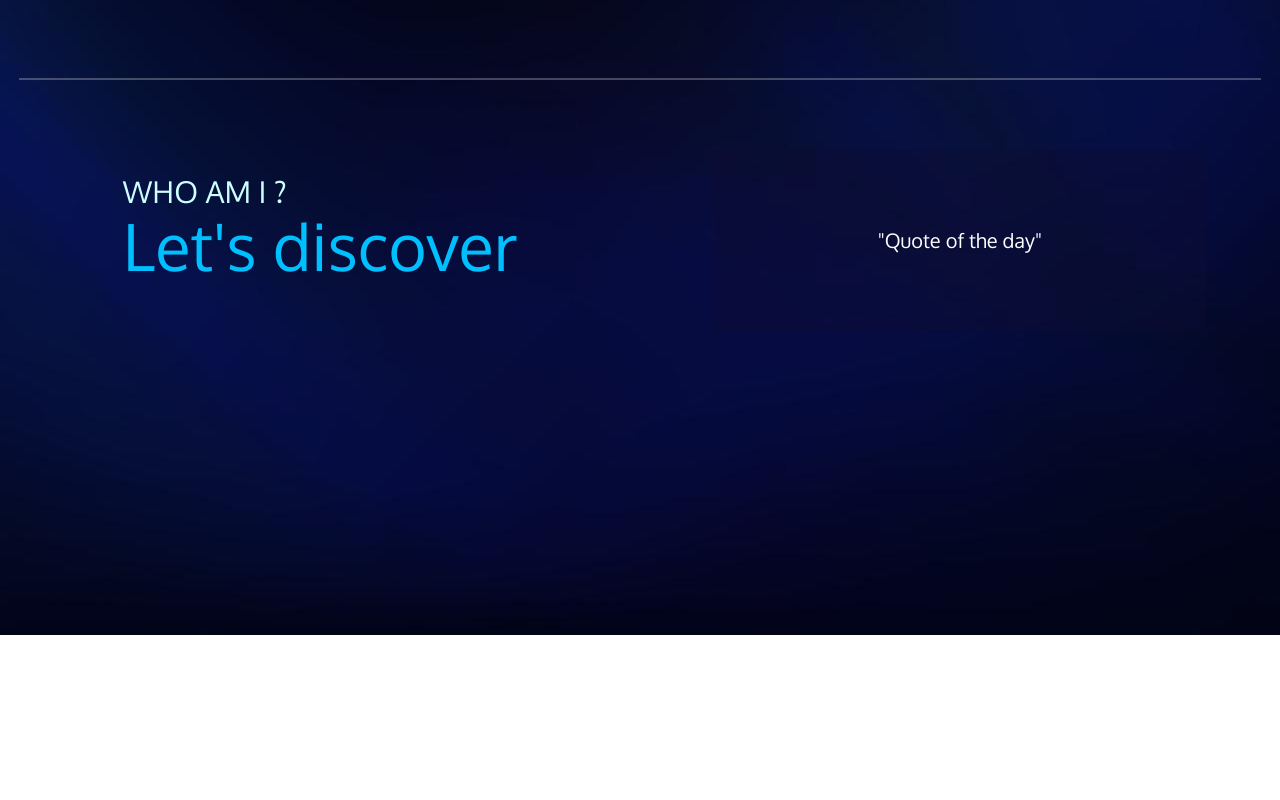
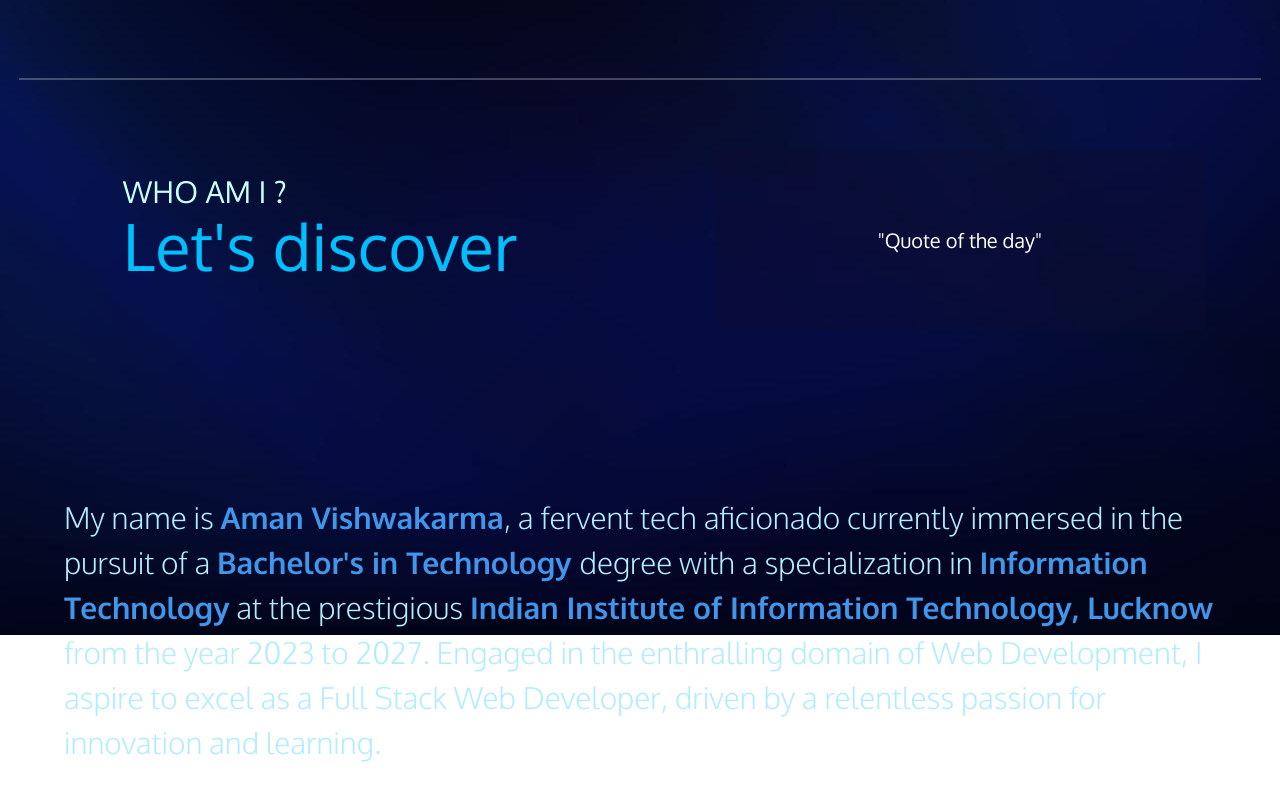
Before and after one commit to AMANVISHWAKARMA27/Portfolio-Website, a React (Vite) app in the folder Frontend/portfolio/: page / in a window 1280 px wide. Shown: the part 722-1522 px from the top of the page. Built offline with nearby package versions, Linux system fonts and the light colour scheme.

Commit message:
about page

```diff
--- a/Frontend/portfolio/src/components/About.jsx
+++ b/Frontend/portfolio/src/components/About.jsx
@@ -3,7 +3,8 @@
 
 function About() {
     return (
-        <div className='flex flex-col h-[100vh] w-[100%] justify-around items-center text-white'>
+        <div className='flex flex-col items-center'>
+            <div className='flex flex-col h-[100vh] w-[100%] justify-around items-center text-white font-sans'>
                 <div className='flex flex-row h-[35%] w-[98%] justify-between pt-[20px]'>
                     <div className='flex flex-col h-[100%] w-[49%] justify-center items-center '>
                         <div>
@@ -19,9 +20,16 @@
                         </div>
                     </div>
                 </div>
-            <div className='flex flex-row h-[60%] w-[98%]'>
-
+                <div className='flex flex-row h-[60%] w-[90%] font-thin items-center'>
+                    <p className='text-[30px] text-[#b3ecff]'>
+                        My name is <span className='font-bold font-sans text-[#4196ea] hover:text-[#258bf1] duration-100'><a href='https://www.linkedin.com/in/aman-vishwakarma-3b788828a?'>Aman Vishwakarma</a></span>, a fervent tech aficionado currently immersed in the pursuit of a <span className='font-bold font-sans text-[#4196ea] hover:text-[#258bf1] duration-100'>Bachelor&apos;s in Technology </span>
+                        degree with a specialization in <span className='font-bold font-sans text-[#4196ea] hover:text-[#258bf1] duration-100'>Information Technology</span> at the prestigious <span className='font-bold font-sans text-[#4196ea] hover:text-[#258bf1] duration-100'><a href='https://iiitl.ac.in/'>Indian Institute of Information Technology, Lucknow</a></span> from the year 2023 to 2027.
+                        Engaged in the enthralling domain of Web Development, I aspire to excel as a Full Stack Web Developer, driven by a relentless
+                        passion for innovation and learning.
+                    </p>
                 </div>
+            </div >
+            <div className='h-[1px] w-[97%] border border-[#ffffff41]'></div>
         </div>
     )
 }
--- a/Frontend/portfolio/src/components/Intro.jsx
+++ b/Frontend/portfolio/src/components/Intro.jsx
@@ -22,7 +22,7 @@
 
                 <div className='flex h-[400px] rounded-2xl shadow-[#0000cc7b] shadow-md'>
                     <video autoPlay muted loop className='rounded-2xl'>
-                        <source src='./public/video2.mp4' />
+                        <source src='/video2.mp4' />
                     </video>
                 </div>
 
```
Lines whose indentation alone changed are shown as unchanged.
